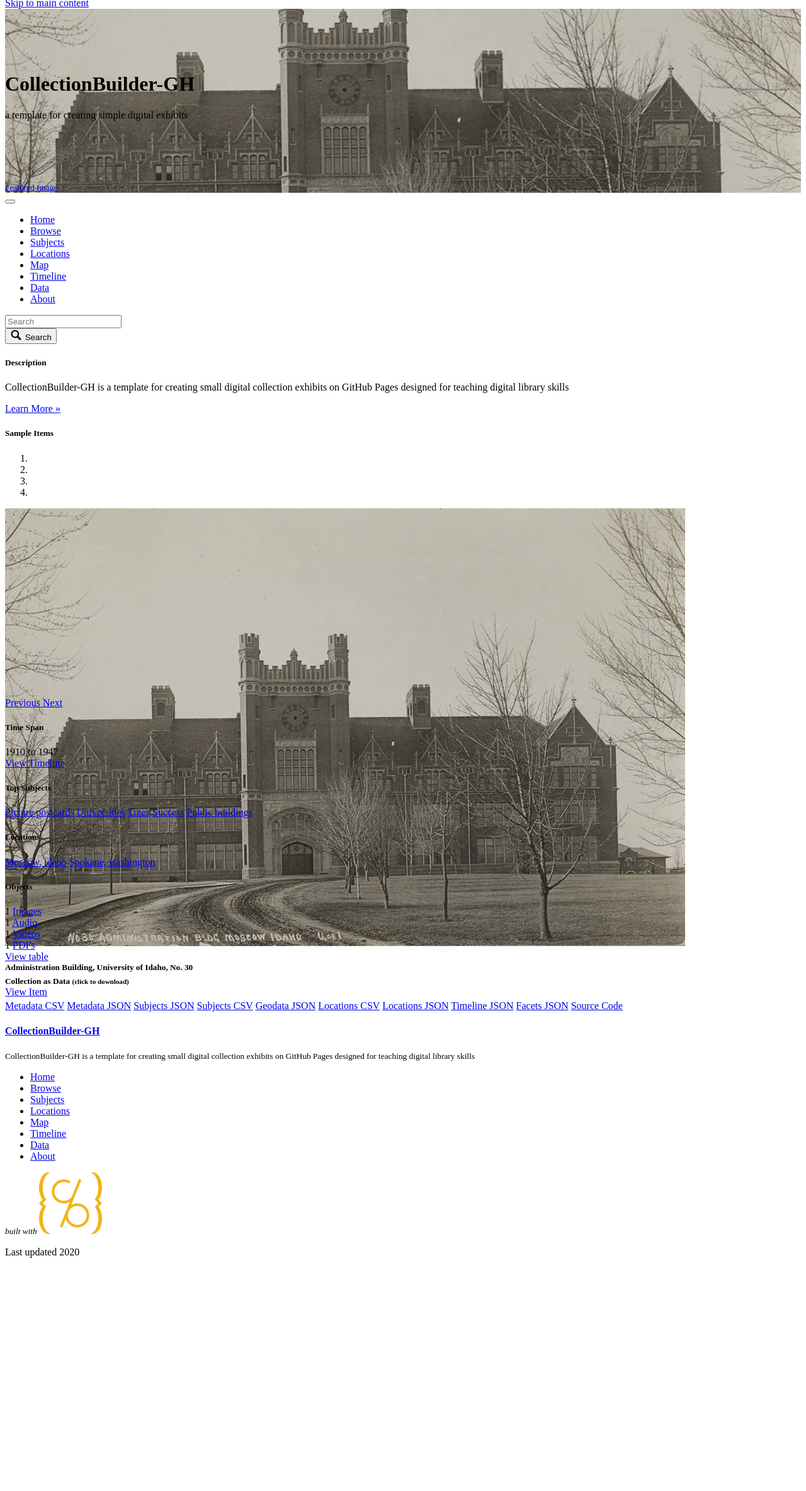
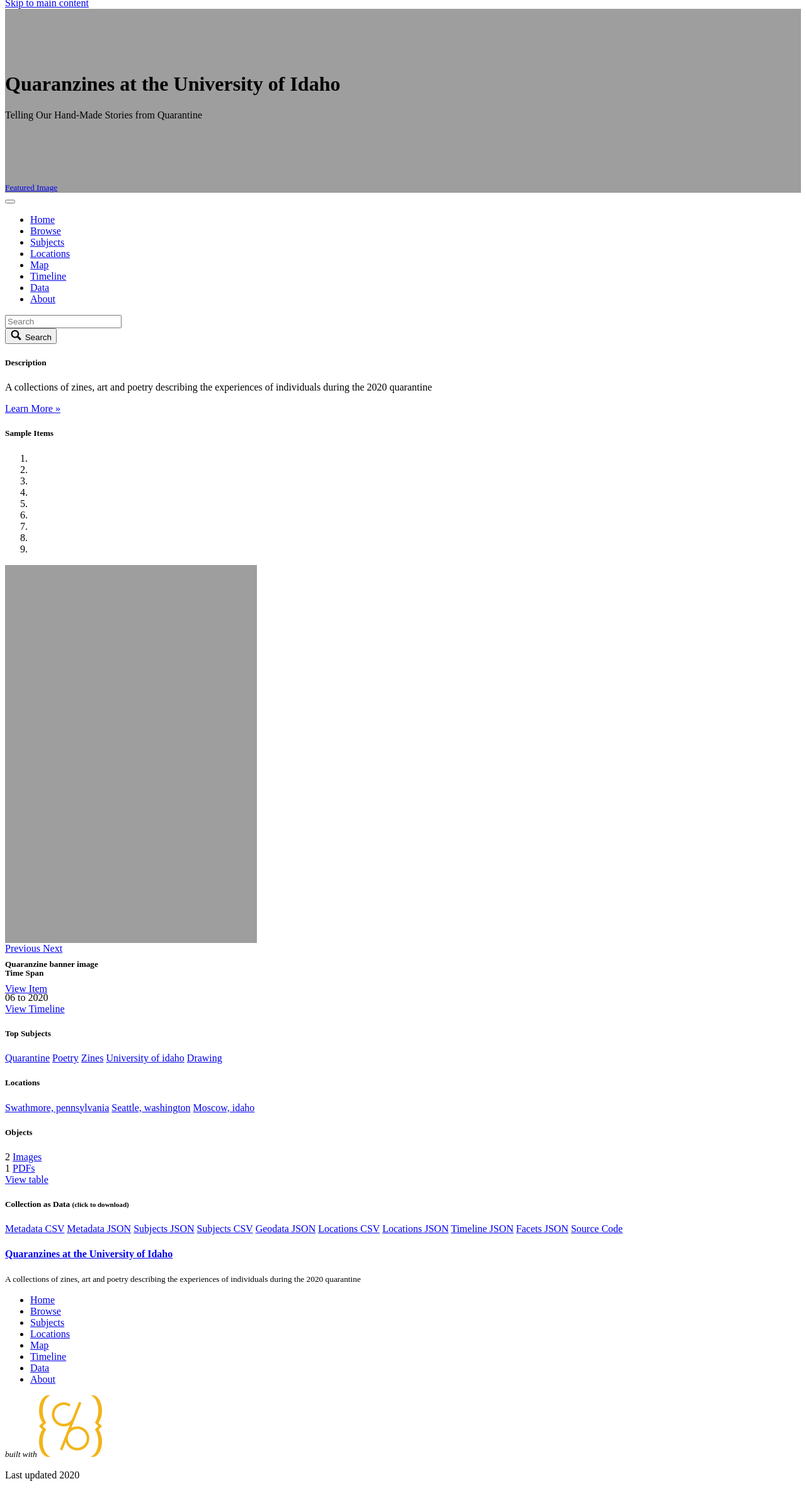
Before and after one commit to uidaholib/idahoquaranzines, a Jekyll site: the page built from index.md, in a window 1280 px wide, cut to the strip 112-2479 px from the top of the page. Shown: the whole strip at 63% size. Built offline with Jekyll 4.4.1, drawn with Linux system fonts in a browser that asks for light colours; before the commit the page ends 2125 px from its top, so only the background shows below that.

Commit message:
Update _config.yml

```diff
--- a/_config.yml
+++ b/_config.yml
@@ -8,30 +8,30 @@
 # URL VARIABLES
 #
 # url is your gh-pages base, following the pattern: username.github.io
-url: https://collectionbuilder.github.io
+url: https://idahoquaranzines.github.io
 # baseurl is your github repository's name prefixed with a /
-baseurl: /collectionbuilder-gh
+baseurl: /idahoquaranzines
 # location of code, the full url to your github repository
-source-code: https://github.com/CollectionBuilder/collectionbuilder-gh
+source-code: https://github.com/robertp221b/idahoquaranzines
 
 ##########
 # SITE SETTINGS
 #
 # title of site appears in banner
-title: CollectionBuilder-GH
+title: Quaranzines at the University of Idaho
 # tagline, a short phrase that will appear throughout the site in the top banner
-tagline: a template for creating simple digital exhibits
+tagline: Telling Our Hand-Made Stories from Quarantine
 # description appears in meta tags and other locations
 # this description might appear in search result lists, keep around 160 characters max
-description: "CollectionBuilder-GH is a template for creating small digital collection exhibits on GitHub Pages designed for teaching digital library skills"
+description: "A collections of zines, art and poetry describing the experiences of individuals during the 2020 quarantine"
 # creator of the digital collection, to appear in meta tags; we typically use our GitHub usernames but feel free to just use your name
-author: CollectionBuilder
+author: robertp221b
 
 ##########
 # COLLECTION SETTINGS
 #
 # choose metadata: this is the name of the csv file in your _data directory that describes the objects in your collection
-metadata: demo-metadata
+metadata: quaranzinetemplatecollectionbuildermetadataSheet1
 
 ##########
 # GOOGLE SERVICES [optional!]
```
